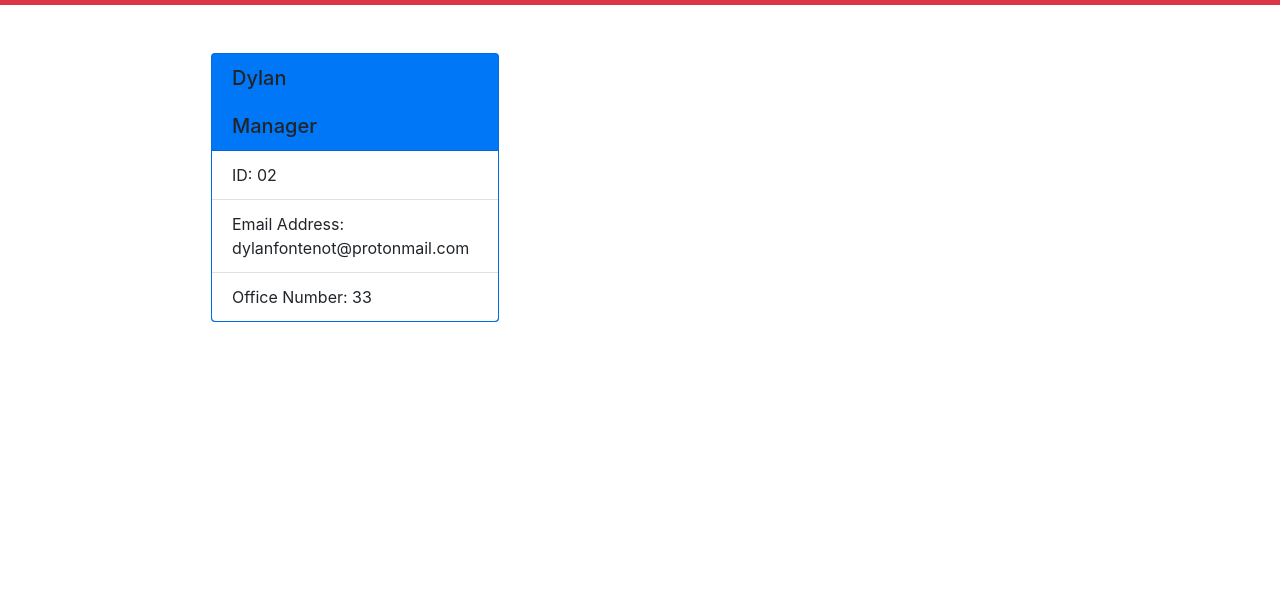
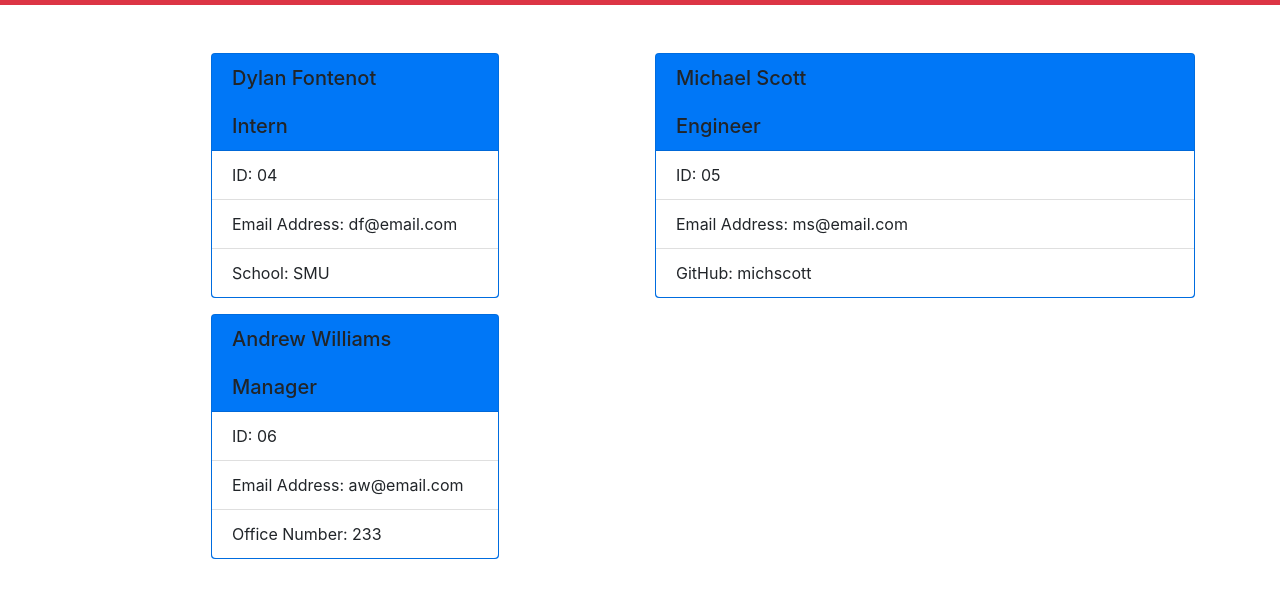
Before and after one commit to dylfont/TeamProfileGenerator, a website: page output/team.html in a window 1280 px wide. Shown: the part 51-648 px from the top of the page. Drawn offline with nearby package versions, Linux system fonts and the light colour scheme.

```diff
--- a/output/team.html
+++ b/output/team.html
@@ -14,11 +14,29 @@
         <div class="container">
             <div class="row"><div class="col-6">
            <div class="card mx-auto mb-3 bg-primary" style="width: 18rem">
-           <h5 class="card-header">Dylan <br /><br />Manager</h5>
+           <h5 class="card-header">Dylan Fontenot <br /><br />Intern</h5>
            <ul class="list-group list-group-flush">
-               <li class="list-group-item">ID: 02</li>
-               <li class="list-group-item">Email Address: dylanfontenot@protonmail.com</li>
-               <li class="list-group-item">Office Number: 33</li>
+               <li class="list-group-item">ID: 04</li>
+               <li class="list-group-item">Email Address: df@email.com</li>
+               <li class="list-group-item">School: SMU</li>
+           </ul>
+           </div>
+       </div><div class="col-6">
+           <div class="card mx-auto mb-3 bg-primary" style="width: 18rem b">
+           <h5 class="card-header">Michael Scott <br /><br />Engineer</h5>
+           <ul class="list-group list-group-flush">
+               <li class="list-group-item">ID: 05</li>
+               <li class="list-group-item">Email Address: ms@email.com</li>
+               <li class="list-group-item">GitHub: michscott</li>
+           </ul>
+           </div>
+       </div><div class="col-6">
+           <div class="card mx-auto mb-3 bg-primary" style="width: 18rem">
+           <h5 class="card-header">Andrew Williams<br /><br />Manager</h5>
+           <ul class="list-group list-group-flush">
+               <li class="list-group-item">ID: 06</li>
+               <li class="list-group-item">Email Address: aw@email.com</li>
+               <li class="list-group-item">Office Number: 233</li>
            </ul>
            </div>
     </div> </div>
```
Also changed, not shown: README.md.
